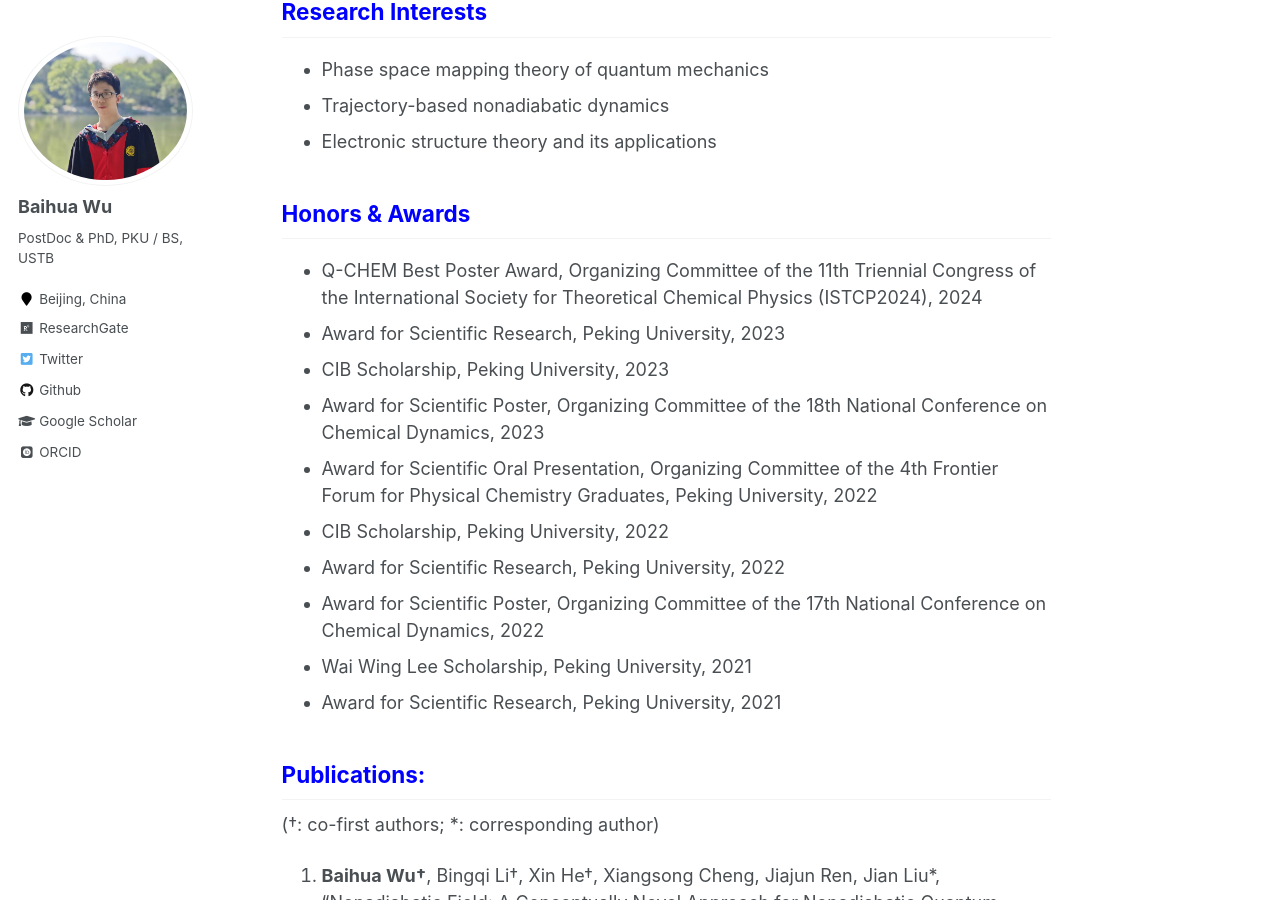
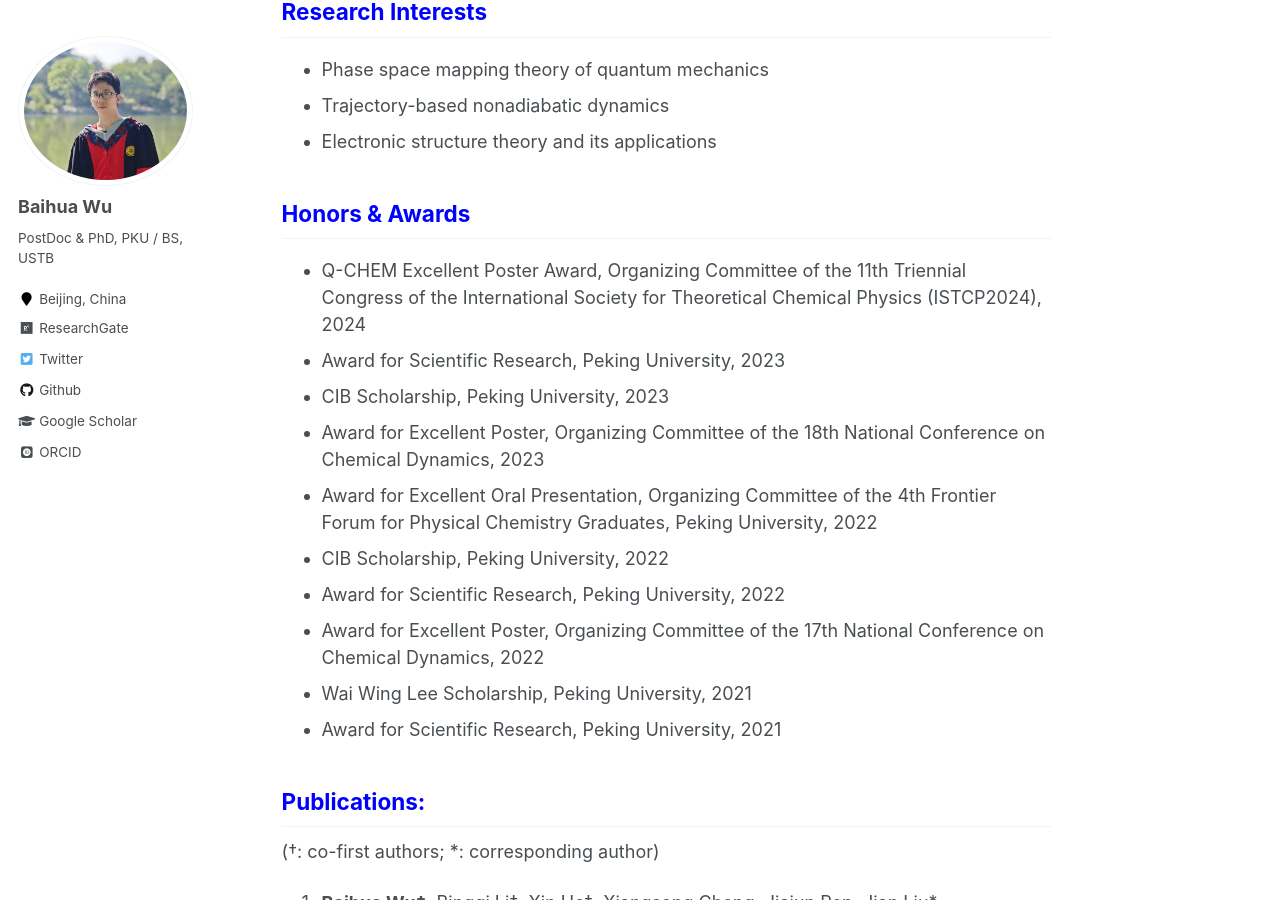
Before and after one commit to wubaihua/wubaihua.github.io, a Jekyll site: the page built from _pages/about.md, in a window 1280 px wide and 900 px high, scrolled down 1270 px. Built offline with Jekyll 4.4.1, drawn with Linux system fonts in a browser that asks for light colours; some web fonts are replaced; some of the changed text lies outside the part shown.

Commit message:
2025-4-22-1

```diff
--- a/_pages/about.md
+++ b/_pages/about.md
@@ -83,14 +83,14 @@ Email: wubaihua[AT]pku.edu.cn;   wubaihua19[AT]gmail.com
 
 
 ## <font color=Blue>Honors & Awards</font>
-* Q-CHEM Best Poster Award, Organizing Committee of the 11th Triennial Congress of the International Society for Theoretical Chemical Physics (ISTCP2024), 2024
+* Q-CHEM Excellent Poster Award, Organizing Committee of the 11th Triennial Congress of the International Society for Theoretical Chemical Physics (ISTCP2024), 2024
 * Award for Scientific Research, Peking University, 2023
 * CIB Scholarship, Peking University, 2023
-* Award for Scientific Poster, Organizing Committee of the 18th National Conference on Chemical Dynamics, 2023
-* Award for Scientific Oral Presentation, Organizing Committee of the 4th Frontier Forum for Physical Chemistry Graduates, Peking University, 2022
+* Award for Excellent Poster, Organizing Committee of the 18th National Conference on Chemical Dynamics, 2023
+* Award for Excellent Oral Presentation, Organizing Committee of the 4th Frontier Forum for Physical Chemistry Graduates, Peking University, 2022
 * CIB Scholarship, Peking University, 2022
 * Award for Scientific Research, Peking University, 2022
-* Award for Scientific Poster, Organizing Committee of the 17th National Conference on Chemical Dynamics, 2022
+* Award for Excellent Poster, Organizing Committee of the 17th National Conference on Chemical Dynamics, 2022
 * Wai Wing Lee Scholarship, Peking University, 2021
 * Award for Scientific Research, Peking University, 2021
 
@@ -117,7 +117,7 @@ Email: wubaihua[AT]pku.edu.cn;   wubaihua19[AT]gmail.com
 
   Poster. 11th Triennial Congress of the International Society for Theoretical Chemical Physics (ISTCP2024), Qingdao, October 2024
 
-  (Best Poster Award)
+  (Excellent Poster Award)
 
 * “Phase Space Nonadiabatic Dynamics with Nonadiabatic Field“
 
@@ -135,7 +135,7 @@ Email: wubaihua[AT]pku.edu.cn;   wubaihua19[AT]gmail.com
 
   Poster. The 18th National Conference on Chemical Dynamics, Dalian, August 2023.
 
-  (Scientific Poster Award)
+  (Excellent Poster Award)
 
 * “Phase Space Mapping Approaches for Nonadiabatic Dynamics“
 
@@ -145,13 +145,13 @@ Email: wubaihua[AT]pku.edu.cn;   wubaihua19[AT]gmail.com
 
   Oral Presentation (online format). The 4th Frontier Forum for Physical Chemistry Graduates, Beijing, November 2022.
 
-  (Scientific Presentation Award) [[Video Link]](https://www.bilibili.com/video/BV1g44y1S7BT)
+  (Excellent Presentation Award) [[Video Link]](https://www.bilibili.com/video/BV1g44y1S7BT)
 
 * “Constraint Mapping Phase Space Nonadiabatic Dynamics“
 
   Poster. The 17th National Conference on Chemical Dynamics, Huangshan, August 2022.
 
-  (Scientific Poster Award)
+  (Excellent Poster Award)
 
 * “Novel Phase Space Mapping Approaches for Nonadiabatic Quantum Dynamics“
 
```
